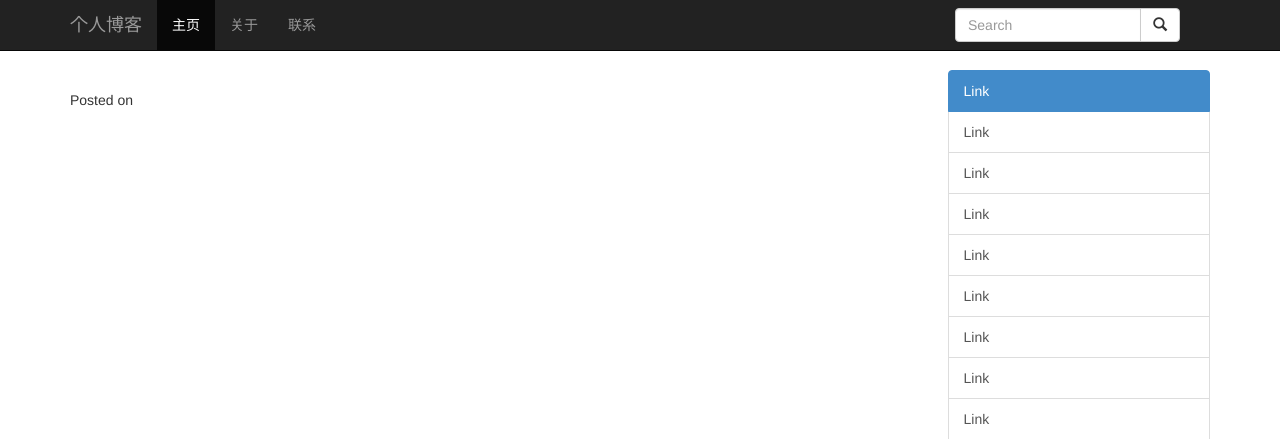
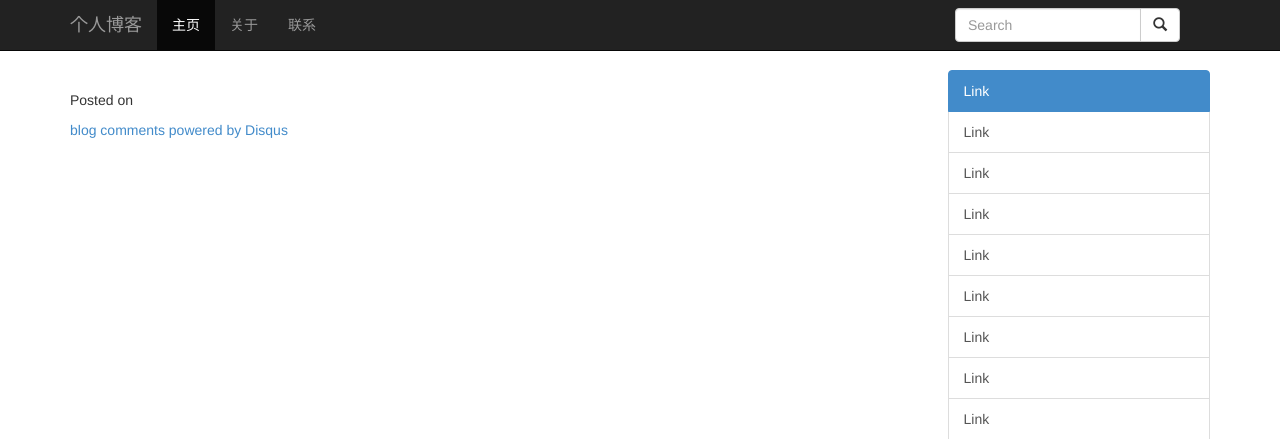
Before and after one commit to Yaqdata/Heroku_blog, a Django app: template website/mobile/templates/blog/post.html in a window 1280 px wide. Shown: the top 439 px of the page. Run offline with Django 3.2, Linux system fonts and the light colour scheme; the template is opened without the code that fills it, so the values that code supplies are empty; some libraries are stand-ins or nearby versions.

Commit message:
add discuss

```diff
--- a/website/mobile/templates/base.html
+++ b/website/mobile/templates/base.html
@@ -63,10 +63,10 @@
 
             <div class="row row-offcanvas row-offcanvas-right">
                 <div class="col-xs-12 col-sm-9">
-                {% block content %}
                     <p class="pull-right visible-xs">
                         <button type="button" class="btn btn-primary btn-xs" data-toggle="offcanvas">Toggle nav</button>
                     </p>
+                {% block content %}
                     <div class="jumbotron">
                         <h1>Hello, world!</h1>
                         <p>This is an example to show the potential of an offcanvas layout pattern in Bootstrap. Try some responsive-range viewport sizes to see it in action.</p>
--- a/website/mobile/templates/blog/post.html
+++ b/website/mobile/templates/blog/post.html
@@ -16,4 +16,60 @@
         </p>
         {{post.content|safe}}
     </article>
+    <div id="disqus_thread"></div>
+
+    <script type="text/javascript">
+        /* * * CONFIGURATION VARIABLES: EDIT BEFORE PASTING INTO YOUR WEBPAGE * * */
+        var disqus_shortname = 'yaqdata'; // required: replace example with your forum shortname
+        var disqus_config = function () {
+              this.language = "zh";
+        };
+
+        // The following are highly recommended additional parameters. Remove the slashes in front to use.
+        // var disqus_identifier = 'unique_dynamic_id_1234';
+        // var disqus_url = 'http://example.com/permalink-to-page.html';
+        /* * * DON'T EDIT BELOW THIS LINE * * */
+        (function() {
+            var dsq = document.createElement('script'); dsq.type = 'text/javascript'; dsq.async = true;
+            dsq.src = 'http://' + disqus_shortname + '.disqus.com/embed.js';
+            (document.getElementsByTagName('head')[0] || document.getElementsByTagName('body')[0]).appendChild(dsq);
+            })();
+    </script>
+    <noscript>Please enable JavaScript to view the <a href="http://disqus.com/?ref_noscript">comments powered by Disqus.</a></noscript>
+    <a href="http://disqus.com" class="dsq-brlink">blog comments powered by <span class="logo-disqus">Disqus</span></a>
+    <br/>
+    <br/>
+    <br/>
+    <br/>
+    <br/>
+    <br/>
+    <br/>
+    <br/>
+    <br/>
+    <br/>
+    <br/>
+    <br/>
+    <br/>
+    <br/>
+    <br/>
+    <br/>
+    <br/>
+    <br/>
+    <br/>
+    <br/>
+    <br/>
+    <br/>
+    <br/>
+    <br/>
+    <br/>
+    <br/>
+    <br/>
+    <br/>
+    <br/>
+    <br/>
+    <br/>
+    <br/>
+    <br/>
+    <br/>
+    <br/>
 {% endblock %}
```
Also changed, not shown: settings/yaq.py (renamed from settings/loca_settings.py).
